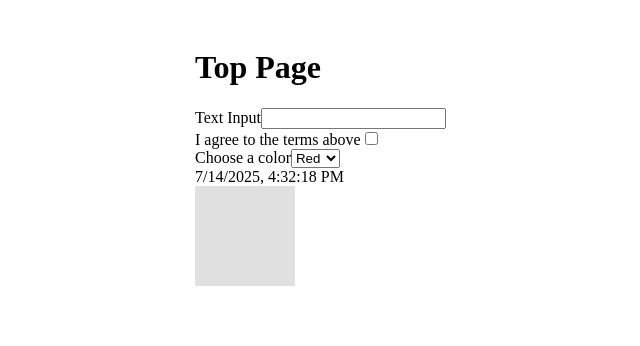
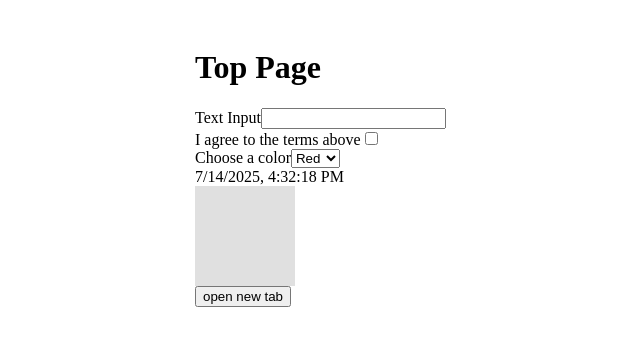
Before and after one commit to ksk1kd/playwright-playground, a React (Vite) app: page / in a window 1280 px wide. Shown: the top 346 px of the page, without its empty margins (45-685 px from the left). Built offline with nearby package versions, Linux system fonts and the light colour scheme.

Commit message:
add new tab testing

```diff
--- a/src/App.tsx
+++ b/src/App.tsx
@@ -1,5 +1,6 @@
 import { Box } from './components/Box'
 import { CurrentTimeDisplay } from './components/CurrentTimeDisplay'
+import { NewTabButton } from './components/NewTabButton'
 import { UserForm } from './components/UserForm'
 
 function App() {
@@ -11,6 +12,7 @@ function App() {
           <UserForm />
           <CurrentTimeDisplay />
           <Box />
+          <NewTabButton />
         </div>
       </main>
     </>
--- /dev/null
+++ b/src/components/NewTabButton.tsx
@@ -0,0 +1,17 @@
+export const NewTabButton = () => {
+  const handleClick = () => {
+    const newWindow = window.open('', '_blank')
+    if (newWindow) {
+      newWindow.document.title = 'New Window'
+      const button = newWindow.document.createElement('button')
+      button.textContent = 'Click me!'
+      newWindow.document.body.appendChild(button)
+    }
+  }
+
+  return (
+    <div>
+      <button type="button" onClick={handleClick}>open new tab</button>
+    </div>
+  )
+}
```
Also changed, not shown: 1 other file (tests, documents, lock files or other folders).
